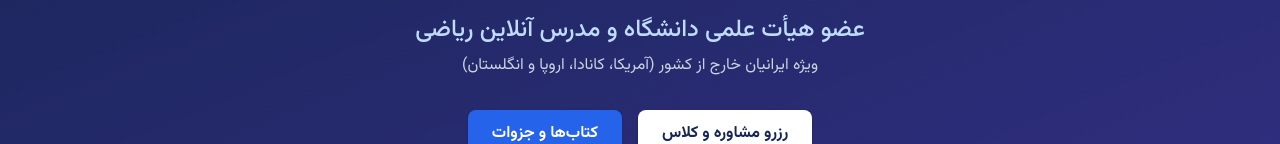
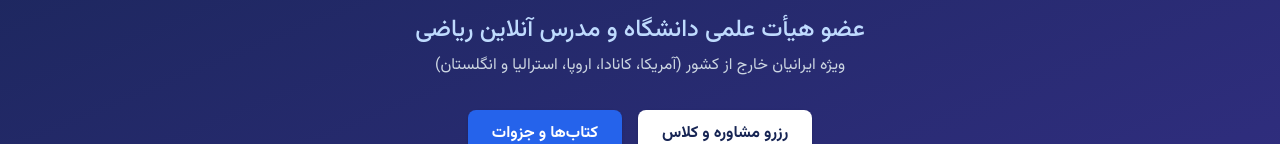
Before and after one commit to Hmohammadiz633/International-Mathematics-Site, a Next.js app: page / in a window 1280 px wide. Shown: the part 346-490 px from the top of the page. Built offline with nearby package versions, Linux system fonts and the light colour scheme.

Commit message:
Update page.js

```diff
--- a/app/page.js
+++ b/app/page.js
@@ -9,7 +9,7 @@ export default function Home() {
     fa: {
       name: 'دکتر هادی محمدی',
       title: 'عضو هیأت علمی دانشگاه و مدرس آنلاین ریاضی',
-      subtitle: 'ویژه ایرانیان خارج از کشور (آمریکا، کانادا، اروپا و انگلستان)',
+      subtitle: 'ویژه ایرانیان خارج از کشور (آمریکا، کانادا، اروپا، استرالیا و انگلستان)',
       aboutTitle: 'درباره من',
       aboutText: 'اینجانب دکتر هادی محمدی، دارای مدرک دکتری تخصصی ریاضی و عضو هیأت علمی یکی از دانشگاه‌های تهران هستم. با سال‌ها تجربه در امر تدریس دانشگاهی و مدارس برتر، تخصصی ویژه‌ای در آموزش آنلاین ریاضیات (از مقطع دبیرستان تا دانشگاه، شامل سیستم‌های IB, AP, A-Level و دروس دانشگاهی) به دانش‌آموزان و دانشجویان ایرانی مقیم خارج از کشور دارم.',
       booksTitle: 'کتاب‌ها و جزوات آموزشی',
```
